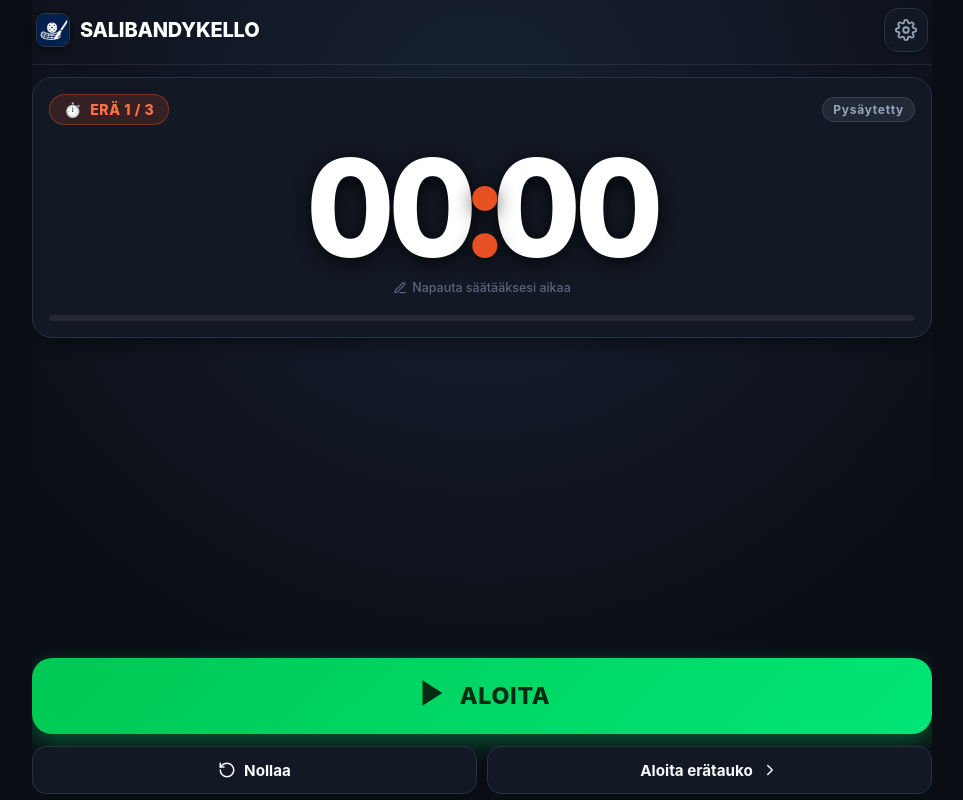
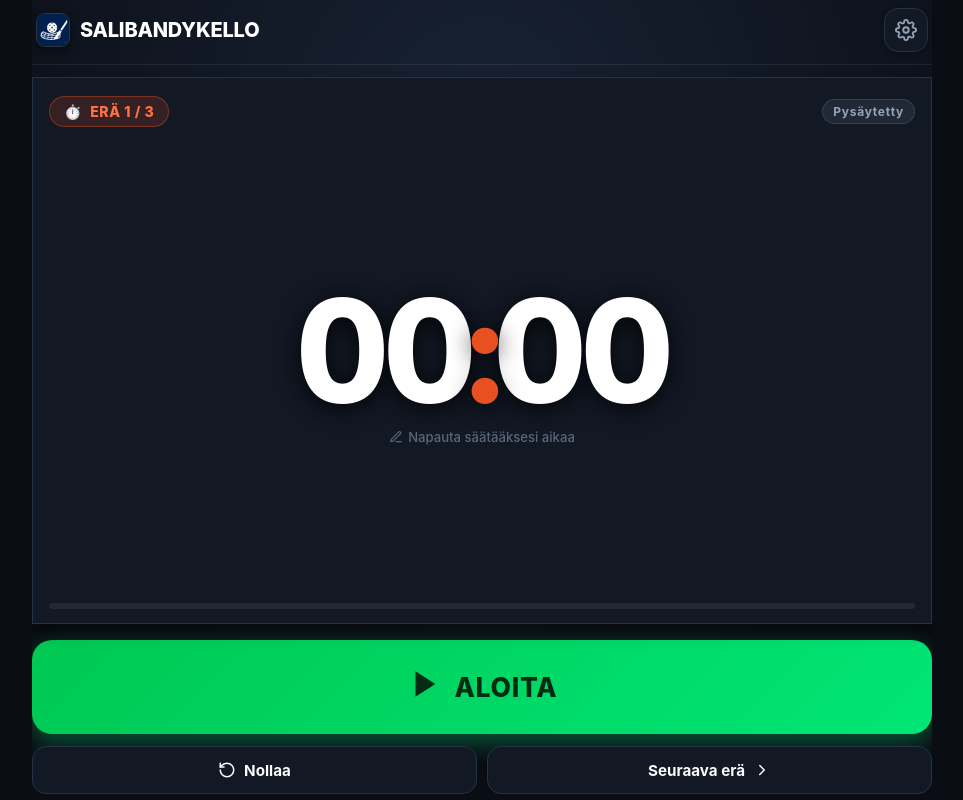
Before and after one commit to anssiha/floorballtimer-web, a React (Vite) app: page / in a window 1280 px wide. Shown: the whole page, without its empty margins (158-1121 px from the left). Built offline with nearby package versions, Linux system fonts and the light colour scheme.

Commit message:
Small layout change

```diff
--- a/src/App.css
+++ b/src/App.css
@@ -129,18 +129,20 @@
 
 /* Timer Display Container */
 .timer-display-container {
+  flex: 1;
   display: flex;
   flex-direction: column;
   align-items: center;
-  justify-content: center;
+  justify-content: space-between;
   background: var(--bg-surface);
   border: 1px solid var(--border-subtle);
-  border-radius: var(--radius-lg);
-  padding: 16px;
+  border-radius: var(--radius-xl);
+  padding: 18px 16px 14px 16px;
   box-shadow: var(--shadow-md);
   position: relative;
   transition: border-color 0.2s ease, box-shadow 0.2s ease;
-  margin-bottom: 12px;
+  margin-bottom: 16px;
+  min-height: 0;
 }
 
 /* Flashing Alert Animation */
@@ -256,11 +258,12 @@
 
 /* Timer Digits Box */
 .timer-digits-box {
+  flex: 1;
   display: flex;
   flex-direction: column;
   align-items: center;
   justify-content: center;
-  padding: 10px 16px;
+  padding: 12px 16px;
   cursor: default;
   border-radius: var(--radius-md);
   width: 100%;
@@ -282,12 +285,12 @@
   font-family: var(--font-timer);
   font-variant-numeric: tabular-nums;
   font-feature-settings: "tnum";
-  font-size: clamp(4.5rem, 18vw, 8.5rem);
-  font-weight: 800;
+  font-size: clamp(5.4rem, 23vw, 9rem);
+  font-weight: 850;
   line-height: 0.95;
   letter-spacing: -0.04em;
   color: #ffffff;
-  text-shadow: 0 4px 20px rgba(0, 0, 0, 0.8);
+  text-shadow: 0 4px 24px rgba(0, 0, 0, 0.85);
 }
 
 .digit-block {
@@ -317,8 +320,8 @@
   display: flex;
   align-items: center;
   gap: 5px;
-  margin-top: 8px;
-  font-size: 0.78rem;
+  margin-top: 10px;
+  font-size: 0.82rem;
   color: var(--text-dim);
   font-weight: 500;
   opacity: 0.85;
@@ -349,23 +352,26 @@
   display: flex;
   flex-direction: column;
   gap: 12px;
+  flex-shrink: 0;
 }
 
 /* Main Action Button (Massive Bench Button) */
 .main-action-btn {
   width: 100%;
-  height: 76px;
-  border-radius: var(--radius-lg);
+  height: 94px;
+  min-height: 94px;
+  border-radius: 20px;
   display: flex;
   align-items: center;
   justify-content: center;
-  gap: 12px;
-  font-size: 1.45rem;
-  font-weight: 800;
+  gap: 14px;
+  font-size: 1.65rem;
+  font-weight: 850;
   letter-spacing: 0.03em;
   text-transform: uppercase;
   color: #ffffff;
   box-shadow: var(--shadow-md);
+  transition: transform 0.1s ease, filter 0.15s ease, box-shadow 0.15s ease;
 }
 
 .main-action-btn:disabled {
@@ -998,8 +1004,10 @@ input:checked + .slider:before {
   }
 
   .main-action-btn {
-    height: 64px;
-    font-size: 1.25rem;
+    height: 86px;
+    min-height: 86px;
+    font-size: 1.5rem;
+    border-radius: 18px;
   }
 
   .secondary-btn {
--- a/src/components/Controls.tsx
+++ b/src/components/Controls.tsx
@@ -9,7 +9,7 @@ interface ControlsProps {
   onToggleTimer: () => void;
   onResetPeriod: () => void;
   onResetMatch: () => void;
-  onProceedNext: () => void;
+  onProceedNext: (skipBreak?: boolean) => void;
 }
 
 export const Controls: React.FC<ControlsProps> = ({
@@ -22,6 +22,7 @@ export const Controls: React.FC<ControlsProps> = ({
   onProceedNext,
 }) => {
   const [showResetConfirm, setShowResetConfirm] = useState(false);
+  const [showProceedConfirm, setShowProceedConfirm] = useState(false);
 
   const isRunning = state.status === 'RUNNING';
   const isPeriodEnded = state.status === 'PERIOD_ENDED';
@@ -52,7 +53,12 @@ export const Controls: React.FC<ControlsProps> = ({
 
   const handlePrimaryClick = () => {
     if (isPeriodEnded) {
-      onProceedNext();
+      if (config.breakEnabled && state.stage === 'PERIOD') {
+        // If break is enabled, confirm before starting the break countdown
+        setShowProceedConfirm(true);
+      } else {
+        onProceedNext();
+      }
     } else {
       onToggleTimer();
     }
@@ -122,7 +128,7 @@ export const Controls: React.FC<ControlsProps> = ({
           <button
             type="button"
             className="secondary-btn btn-next"
-            onClick={onProceedNext}
+            onClick={() => setShowProceedConfirm(true)}
           >
             <span>
               {state.stage === 'BREAK'
@@ -184,6 +190,85 @@ export const Controls: React.FC<ControlsProps> = ({
           </div>
         </div>
       )}
+
+      {/* Next Period / Break Confirmation Modal */}
+      {showProceedConfirm && (
+        <div className="modal-backdrop" onClick={() => setShowProceedConfirm(false)} role="dialog" aria-modal="true">
+          <div className="modal-content confirm-modal" onClick={(e) => e.stopPropagation()}>
+            <div className="modal-header">
+              <h3>
+                ⚠️{' '}
+                {config.breakEnabled && state.stage === 'PERIOD'
+                  ? t(language, 'confirmBreakTitle')
+                  : t(language, 'confirmNextPeriodTitle')}
+              </h3>
+              <button
+                type="button"
+                className="modal-close-btn"
+                onClick={() => setShowProceedConfirm(false)}
+                aria-label={t(language, 'cancel')}
+              >
+                ✕
+              </button>
+            </div>
+            <div className="confirm-body">
+              <p className="confirm-text">
+                {config.breakEnabled && state.stage === 'PERIOD'
+                  ? t(language, 'confirmBreakText')
+                  : t(language, 'confirmNextPeriodText')}
+              </p>
+              <div className="confirm-actions">
+                {config.breakEnabled && state.stage === 'PERIOD' ? (
+                  <>
+                    <button
+                      type="button"
+                      className="btn-danger-confirm"
+                      onClick={() => {
+                        onProceedNext(false);
+                        setShowProceedConfirm(false);
+                      }}
+                    >
+                      {t(language, 'startBreak')} ({config.breakDurationMinutes} min)
+                    </button>
+                    <button
+                      type="button"
+                      className="btn-danger-all"
+                      onClick={() => {
+                        onProceedNext(true);
+                        setShowProceedConfirm(false);
+                      }}
+                    >
+                      {t(language, 'skipBreak')}
+                    </button>
+                  </>
+                ) : (
+                  <button
+                    type="button"
+                    className="btn-danger-confirm"
+                    onClick={() => {
+                      onProceedNext();
+                      setShowProceedConfirm(false);
+                    }}
+                  >
+                    {state.currentPeriod < config.periodCount
+                      ? t(language, 'nextPeriod')
+                      : config.overtimeEnabled
+                      ? t(language, 'startOvertime')
+                      : t(language, 'finishMatch')}
+                  </button>
+                )}
+                <button
+                  type="button"
+                  className="btn-cancel"
+                  onClick={() => setShowProceedConfirm(false)}
+                >
+                  {t(language, 'cancel')}
+                </button>
+              </div>
+            </div>
+          </div>
+        </div>
+      )}
     </div>
   );
 };
--- a/src/constants/presets.ts
+++ b/src/constants/presets.ts
@@ -7,7 +7,7 @@ export const OVERTIME_DURATION_PRESETS = [5, 10, 20]; // in minutes
 export const DEFAULT_CONFIG: MatchConfig = {
   periodCount: 3,
   periodDurationMinutes: 20,
-  breakEnabled: true,
+  breakEnabled: false,
   breakDurationMinutes: 12,
   overtimeEnabled: false,
   overtimeDurationMinutes: 20,
--- a/src/hooks/useTimer.ts
+++ b/src/hooks/useTimer.ts
@@ -248,7 +248,7 @@ export function useTimer() {
   }, []);
 
   // Period Progression
-  const proceedToNextStage = useCallback(() => {
+  const proceedToNextStage = useCallback((skipBreak = false) => {
     triggerButtonHaptic();
     setIsAlertAcknowledged(true);
 
@@ -299,7 +299,7 @@ export function useTimer() {
         }
 
         // Need break before next period?
-        if (config.breakEnabled && config.breakDurationMinutes > 0) {
+        if (!skipBreak && config.breakEnabled && config.breakDurationMinutes > 0) {
           const breakDurationMs = config.breakDurationMinutes * 60 * 1000;
           return {
             status: config.autoStartBreak ? 'RUNNING' : 'STOPPED',
@@ -309,7 +309,7 @@ export function useTimer() {
             remainingMs: breakDurationMs,
           };
         } else {
-          // No break configured or disabled, straight to next period
+          // No break configured, disabled, or explicitly skipped: straight to next period
           const nextPeriod = prev.currentPeriod + 1;
           const durationMs = config.periodDurationMinutes * 60 * 1000;
           const startMs =
--- a/src/i18n/translations.ts
+++ b/src/i18n/translations.ts
@@ -58,6 +58,11 @@ export const translations = {
     statusPaused: 'Tauolla',
     statusPeriodEnded: 'Päättynyt',
     statusMatchFinished: 'Ottelu päättynyt',
+    confirmNextPeriodTitle: 'Siirrytäänkö seuraavaan erään?',
+    confirmNextPeriodText: 'Haluatko varmasti päättää tämän erän ja siirtyä seuraavaan erään?',
+    confirmBreakTitle: 'Aloitetaanko erätauko?',
+    confirmBreakText: 'Haluatko aloittaa erätauon vai siirtyä suoraan seuraavaan erään?',
+    skipBreak: 'Siirry suoraan seuraavaan erään',
   },
   en: {
     appTitle: 'Floorball Timer',
@@ -116,6 +121,11 @@ export const translations = {
     statusPaused: 'Paused',
     statusPeriodEnded: 'Ended',
     statusMatchFinished: 'Match Finished',
+    confirmNextPeriodTitle: 'Proceed to next period?',
+    confirmNextPeriodText: 'Are you sure you want to end the current period and proceed to the next?',
+    confirmBreakTitle: 'Start intermission break?',
+    confirmBreakText: 'Do you want to start the intermission break or skip directly to the next period?',
+    skipBreak: 'Skip break (Next period)',
   },
 } as const;
 
--- a/src/services/storage.ts
+++ b/src/services/storage.ts
@@ -1,15 +1,30 @@
 import type { SavedTimerData, MatchConfig, MatchState, Language } from '../types/timer';
 import { DEFAULT_CONFIG } from '../constants/presets';
 
-const STORAGE_KEY = 'floorball_timer_v2';
+const STORAGE_KEY = 'floorball_timer_v3';
+const LEGACY_STORAGE_KEY_V2 = 'floorball_timer_v2';
 
 export function loadSavedTimerData(): SavedTimerData | null {
   if (typeof window === 'undefined') return null;
   try {
-    const raw = localStorage.getItem(STORAGE_KEY);
+    let raw = localStorage.getItem(STORAGE_KEY);
+    let isLegacyV2 = false;
+    if (!raw) {
+      raw = localStorage.getItem(LEGACY_STORAGE_KEY_V2);
+      isLegacyV2 = true;
+    }
     if (!raw) return null;
     const parsed: SavedTimerData = JSON.parse(raw);
-    if (parsed && parsed.version === 2) {
+    if (parsed && (parsed.version === 3 || parsed.version === 2)) {
+      if (isLegacyV2 || parsed.version === 2) {
+        parsed.version = 3;
+        parsed.config.breakEnabled = false;
+        if (parsed.state.stage === 'BREAK') {
+          // If was in break, gracefully convert to next period stopped
+          parsed.state.stage = 'PERIOD';
+          parsed.state.status = 'STOPPED';
+        }
+      }
       if (parsed.state.status === 'RUNNING') {
         const now = Date.now();
         const elapsedAway = Math.max(0, now - (parsed.lastUpdated || now));
@@ -80,7 +95,7 @@ export function saveTimerData(
   if (typeof window === 'undefined') return;
   try {
     const data: SavedTimerData = {
-      version: 2,
+      version: 3,
       config,
       state,
       language,
```
Also changed, not shown: src/components/PeriodEndModal.tsx (+28 -8 lines).
